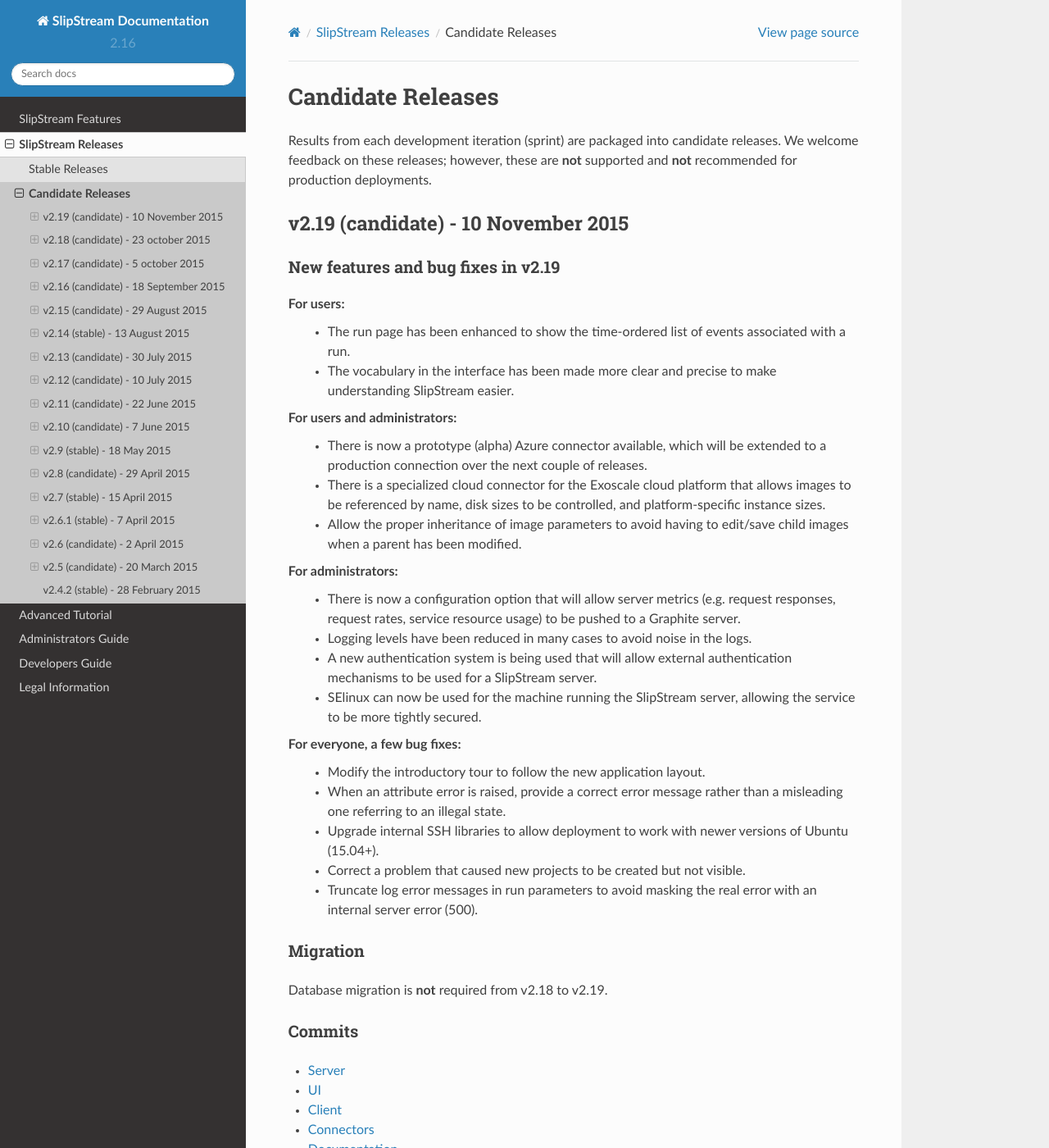
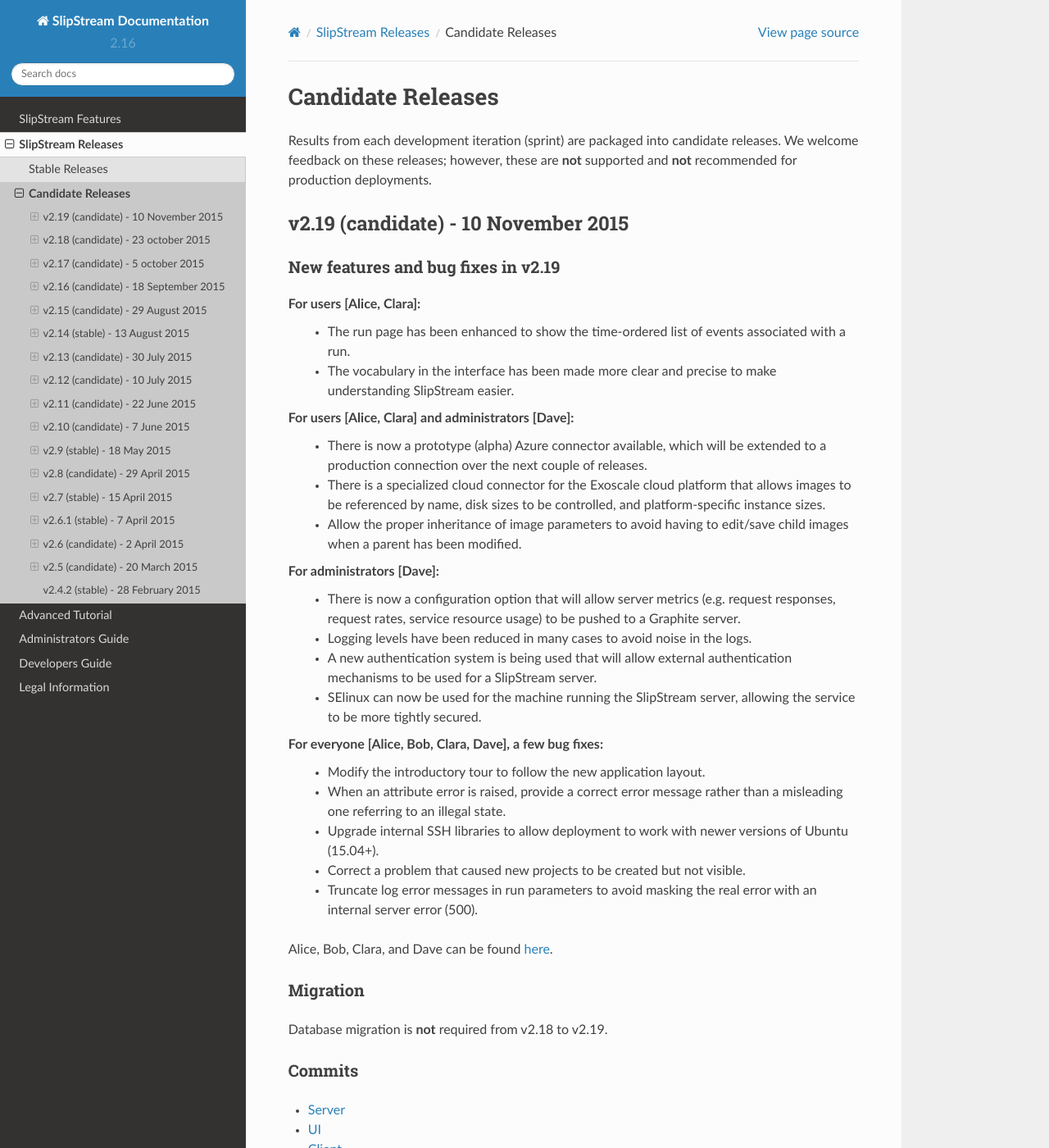
Before and after one commit to slipstream/SlipStreamDocumentation, a Sphinx documentation site: the page built from docs/release_notes/candidate_releases.rst, in a window 1280 px wide and 1400 px high. Shown: the whole window at 82% size. Built offline with Sphinx 7.4.7 and the Read the Docs theme 2.0.0, drawn with Linux system fonts in a browser that asks for light colours.

Commit message:
add references to personae

```diff
--- a/docs/release_notes/candidate_releases.rst
+++ b/docs/release_notes/candidate_releases.rst
@@ -12,13 +12,13 @@
 New features and bug fixes in v2.19
 ~~~~~~~~~~~~~~~~~~~~~~~~~~~~~~~~~~~
 
-For users:
+For users [Alice, Clara]:
  - The run page has been enhanced to show the time-ordered list of
    events associated with a run.
  - The vocabulary in the interface has been made more clear and
    precise to make understanding SlipStream easier.
 
-For users and administrators:
+For users [Alice, Clara] and administrators [Dave]:
  - There is now a prototype (alpha) Azure connector available, which
    will be extended to a production connection over the next couple of
    releases.
@@ -28,7 +28,7 @@
  - Allow the proper inheritance of image parameters to avoid having to
    edit/save child images when a parent has been modified.
 
-For administrators:
+For administrators [Dave]:
  - There is now a configuration option that will allow server metrics
    (e.g. request responses, request rates, service resource usage) to
    be pushed to a Graphite server.
@@ -39,7 +39,7 @@
  - SElinux can now be used for the machine running the SlipStream
    server, allowing the service to be more tightly secured.
 
-For everyone, a few bug fixes:
+For everyone [Alice, Bob, Clara, Dave], a few bug fixes:
  - Modify the introductory tour to follow the new application layout.
  - When an attribute error is raised, provide a correct error message
    rather than a misleading one referring to an illegal state.
@@ -49,6 +49,9 @@
    visible.
  - Truncate log error messages in run parameters to avoid masking the
    real error with an internal server error (500).
+
+Alice, Bob, Clara, and Dave can be found
+`here <http://sixsq.com/personae/>`_.
 
 Migration
 ~~~~~~~~~
```
